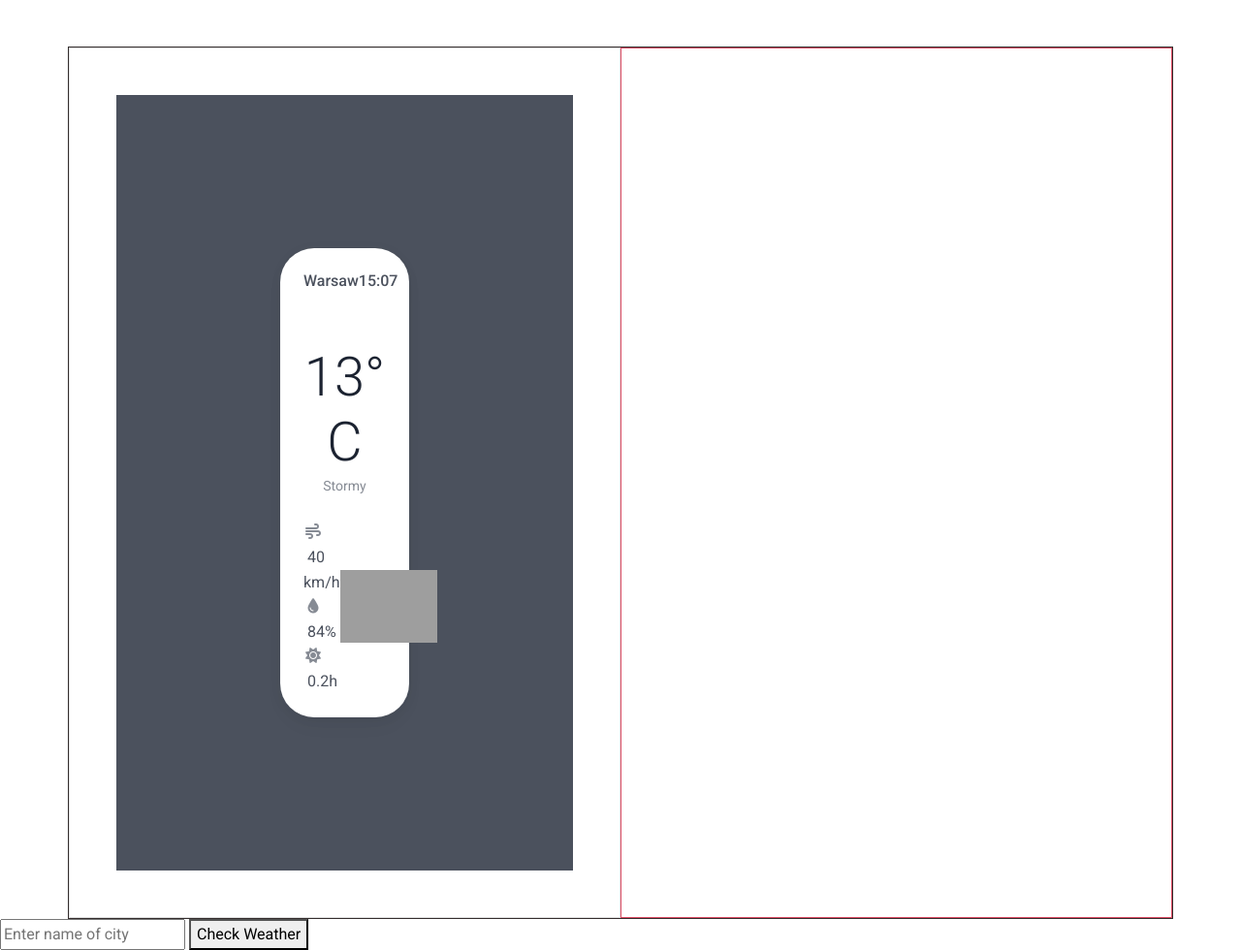
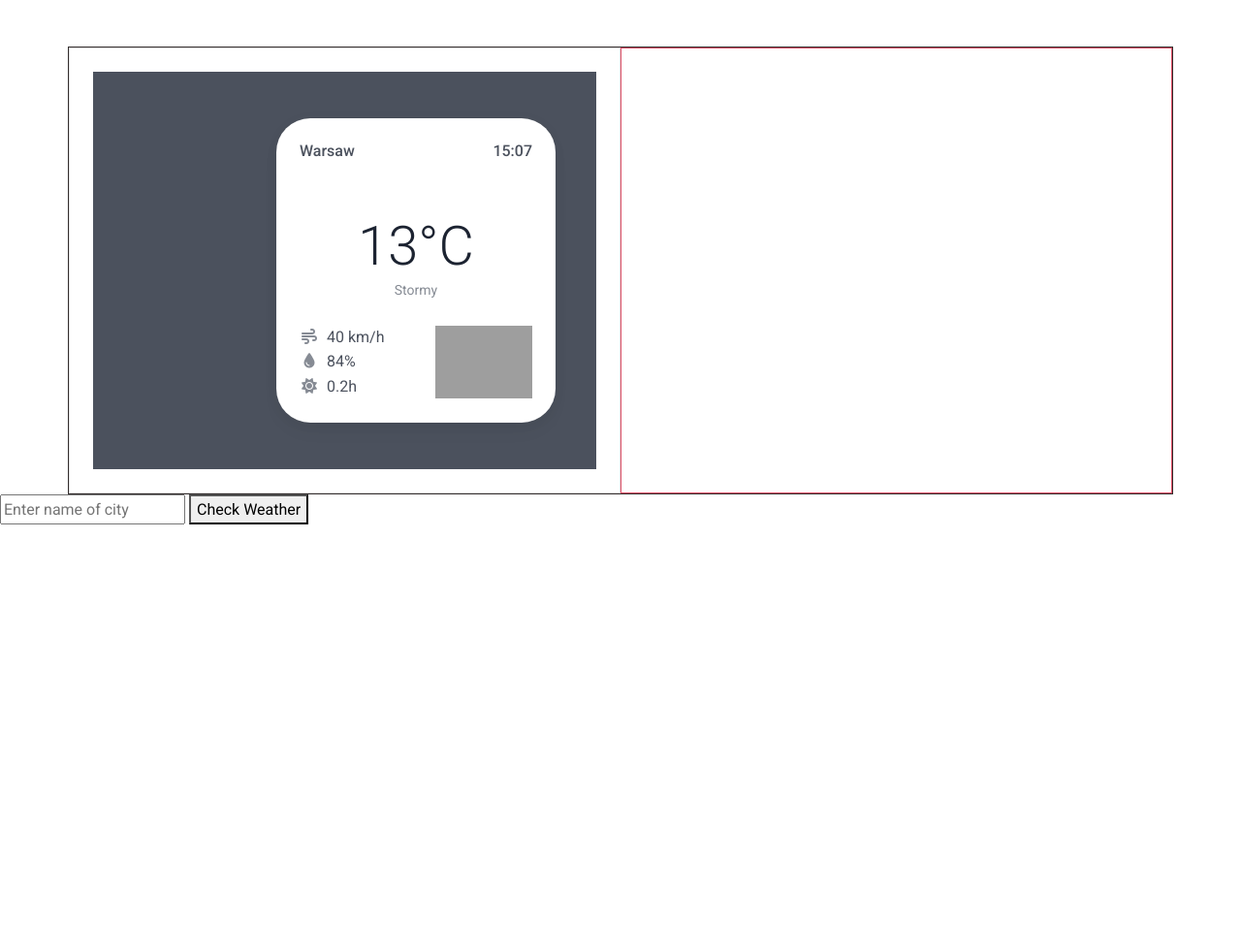
Before and after one commit to Oluwafemi-John1/Weather-check, a plain HTML site: page index.html in a window 1280 px wide. Shown: the whole page at 97% size. After the commit the page ends 800 px from the top, so only its background shows below. Drawn offline with nearby package versions, Linux system fonts and the light colour scheme; grey boxes are pictures that could not be loaded.

Commit message:
card continued

```diff
--- a/index.html
+++ b/index.html
@@ -20,15 +20,13 @@
 <body>
     <div class="container border border-dark mt-lg-5 mx-auto">
         <div class="row">
-            <div class="col-lg-6 col-12 p-lg-5 p-3 border">
-                <section class="vh-100" style="background-color: #4B515D;">
-                    <div class="container py-5 h-100">
-                        <div class="row d-flex justify-content-center align-items-center h-100">
-                            <div class="col-md-8 col-lg-6 col-xl-4">
-
-                                <div class="card" style="color: #4B515D; border-radius: 35px;">
+            <div class="col-lg-6 col-12 p-lg-4 border">
+                <section style="background-color: #4B515D;">
+                    <div class="container-fluid py-5">
+                        <div class="row mx-auto h-100">
+                            <div class="col-md-8 mx-auto col-lg-6 col-xl-4">
+                                <div class="card" style="color: #4B515D; border-radius: 35px; width: 18rem;">
                                     <div class="card-body p-4">
-
                                         <div class="d-flex">
                                             <h6 class="flex-grow-1">Warsaw</h6>
                                             <h6>15:07</h6>
@@ -57,13 +55,10 @@
                                                     width="100px">
                                             </div>
                                         </div>
-
                                     </div>
                                 </div>
-
                             </div>
                         </div>
-
                     </div>
                 </section>
             </div>
--- a/script.js
+++ b/script.js
@@ -1,3 +1,7 @@
+navigator.geolocation.getCurrentPosition((res)=>{
+    console.log(res.coords);
+})
+
 let endpoint = ""
 
 const checkWeather = () => {
```
